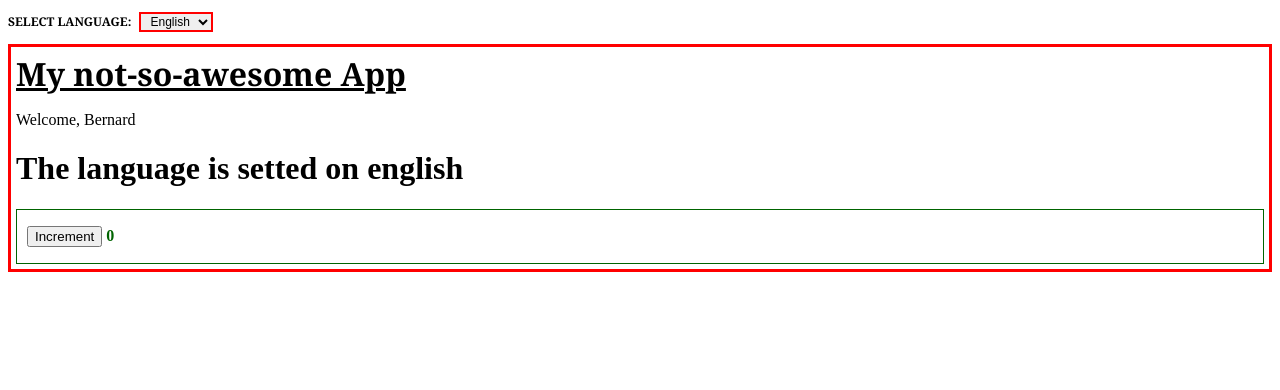
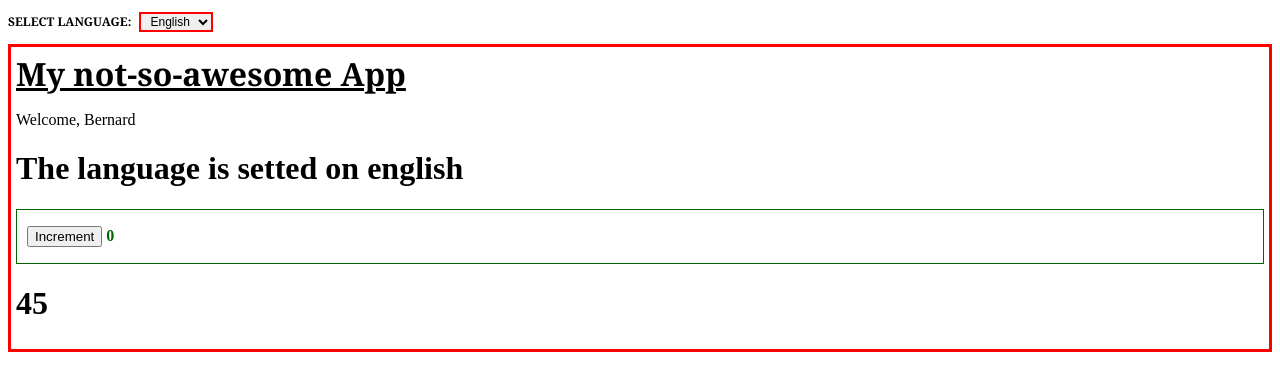
Before and after one commit to cristophergaziano/React_Ex, a React (Create React App) app in the folder my-app/: page / in a window 1280 px wide. Shown: the top 390 px of the page. Built offline with nearby package versions, Linux system fonts and the light colour scheme.

Commit message:
exercise functioncomponents-02

```diff
--- a/my-app/src/App.js
+++ b/my-app/src/App.js
@@ -4,6 +4,7 @@ import { Counter } from "./Counter";
 import { Container } from "./Container";
 import { LanguageContext } from "./LanguageContext";
 import { DisplayLanguage } from "./DisplayLanguage";
+import { Sum } from "./Sum";
 
 export class App extends React.Component {
   state = {
@@ -30,6 +31,7 @@ export class App extends React.Component {
           <Welcome name="Bernard" />
           <DisplayLanguage />
           <Counter />
+          <Sum />
         </Container>
         </LanguageContext.Provider>
       </div>
--- /dev/null
+++ b/my-app/src/Sum.js
@@ -0,0 +1,13 @@
+export function Sum({ numbers = [1, 2, 3, 4, 5, 6, 7, 8, 9] }) {
+  let sum = 0;
+
+  numbers.forEach((item) => {
+    sum += item;
+  });
+
+  return (
+    <div>
+      <h1>{sum}</h1>
+    </div>
+  );
+}
```
